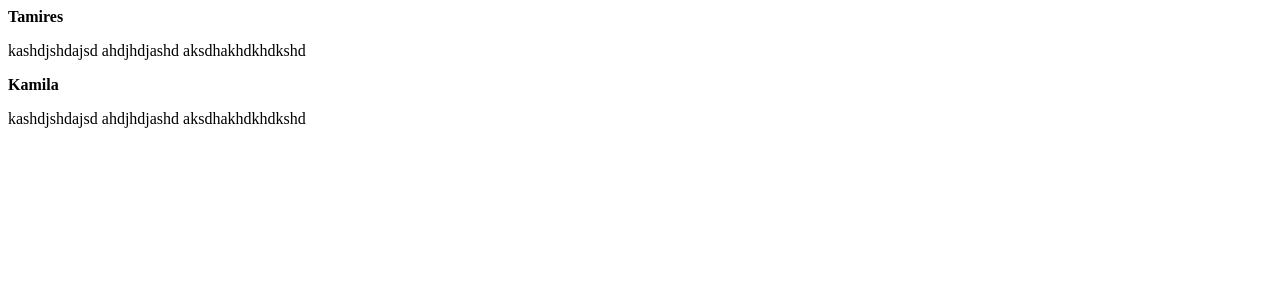
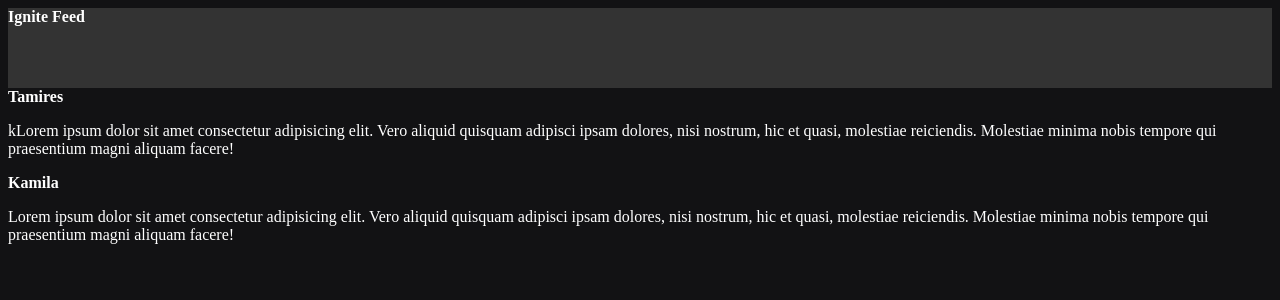
Before and after one commit to tamires-galvao/fundamentos-react, a React (Vite) app in the folder 01-fundamentos-reactjs/: page / in a window 1280 px wide. Shown: the top 300 px of the page. Built offline with nearby package versions, Linux system fonts and the light colour scheme.

Commit message:
Utilizando css modules

```diff
--- a/01-fundamentos-reactjs/src/App.jsx
+++ b/01-fundamentos-reactjs/src/App.jsx
@@ -1,14 +1,18 @@
+import { Header } from './components/Header'
 import {Post} from './Post'
+import './global.css'
+
 export function App() {
   return (
     <div>
+      <Header/>
       <Post
         author = 'Tamires'
-        content = 'kashdjshdajsd ahdjhdjashd aksdhakhdkhdkshd'
+        content = 'kLorem ipsum dolor sit amet consectetur adipisicing elit. Vero aliquid quisquam adipisci ipsam dolores, nisi nostrum, hic et quasi, molestiae reiciendis. Molestiae minima nobis tempore qui praesentium magni aliquam facere!'
       />
       <Post
         author = 'Kamila'
-        content = 'kashdjshdajsd ahdjhdjashd aksdhakhdkhdkshd'
+        content = 'Lorem ipsum dolor sit amet consectetur adipisicing elit. Vero aliquid quisquam adipisci ipsam dolores, nisi nostrum, hic et quasi, molestiae reiciendis. Molestiae minima nobis tempore qui praesentium magni aliquam facere!'
       />
     </div>
   )
--- a/01-fundamentos-reactjs/src/Post.jsx
+++ b/01-fundamentos-reactjs/src/Post.jsx
@@ -2,7 +2,7 @@ export function Post(props){
   return(
     <div>
       <strong>{props.author}</strong>
-    <p>{props.content}</p>
+      <p>{props.content}</p>
     </div>
   )
 }
--- /dev/null
+++ b/01-fundamentos-reactjs/src/components/Header.jsx
@@ -0,0 +1,9 @@
+import styles from './Header.module.css'
+
+export function Header(){
+  return(
+    <header className={styles.header}>
+      <strong>Ignite Feed</strong>
+    </header>
+  );
+}
--- /dev/null
+++ b/01-fundamentos-reactjs/src/components/Header.module.css
@@ -0,0 +1,4 @@
+.header{
+  background: #333;
+  height: 80px;
+}
--- /dev/null
+++ b/01-fundamentos-reactjs/src/global.css
@@ -0,0 +1,4 @@
+body{
+  background: #121214;
+  color: #fff;
+}
```
Also changed, not shown: 1 other file (tests, documents, lock files or other folders).
